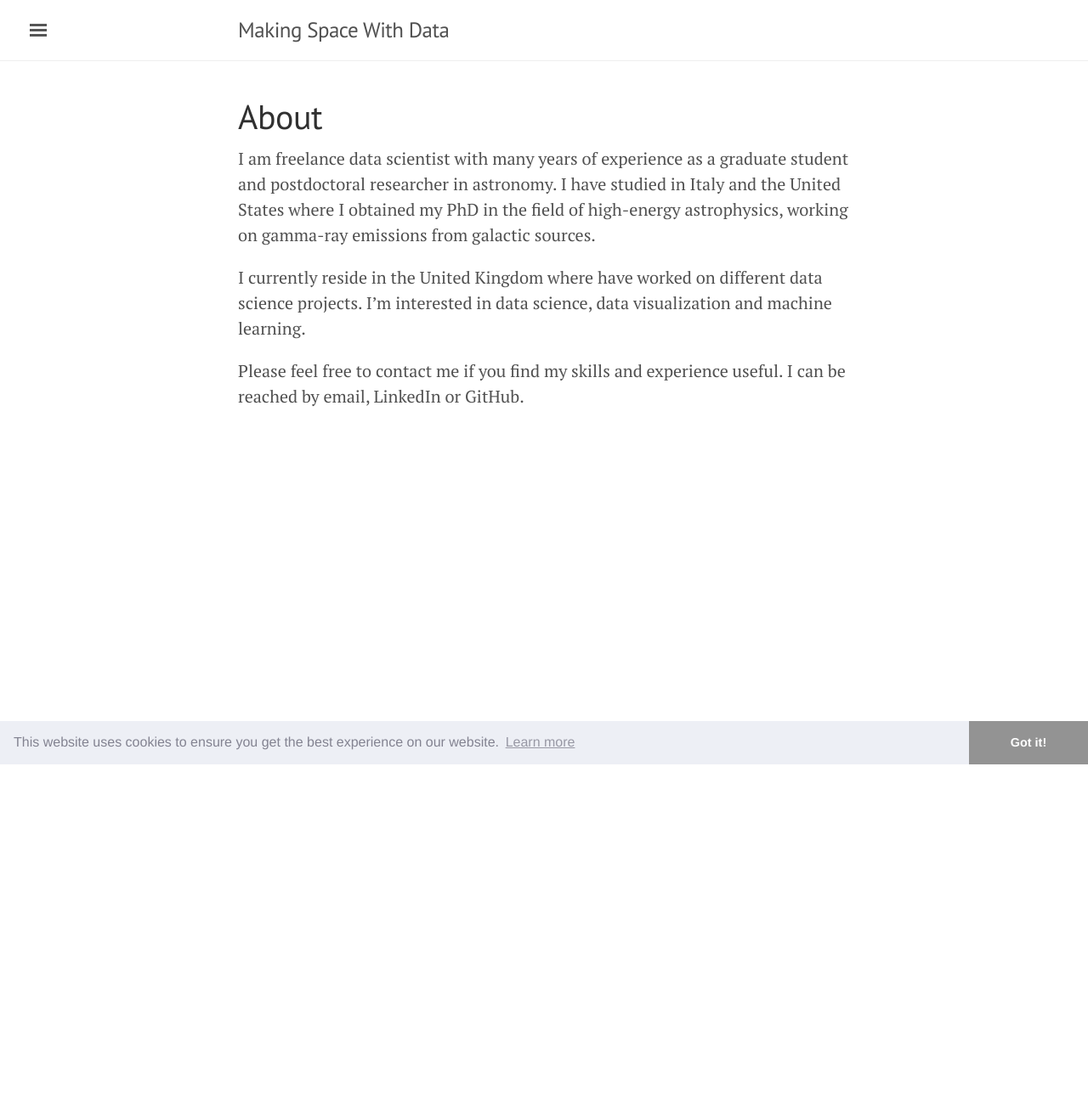
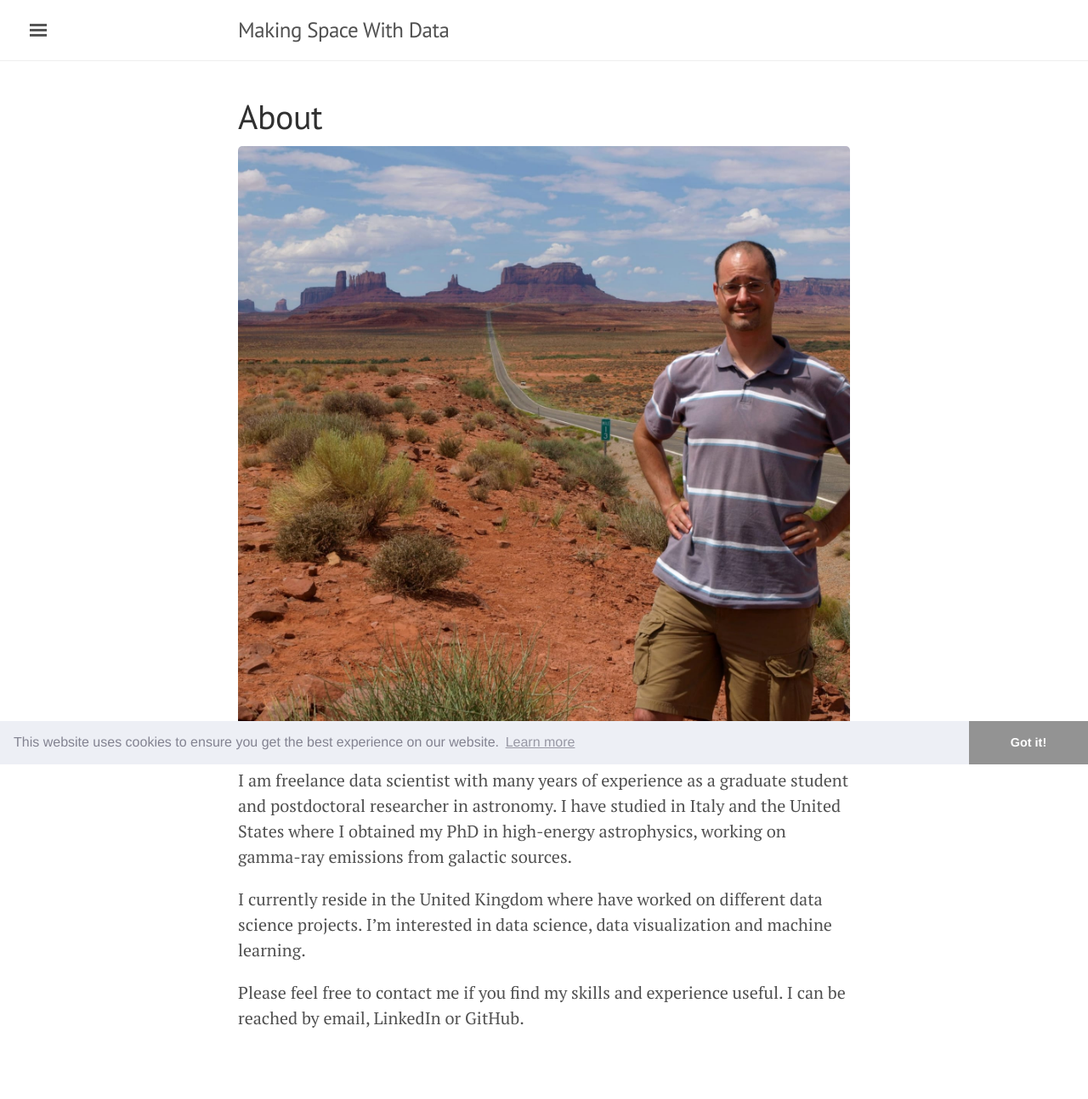
Before and after one commit to capac/personal-homepage, a Jekyll site: the page built from about.md, in a window 1280 px wide. Shown: the whole page at 85% size. Built offline with Jekyll 4.4.1, drawn with Linux system fonts in a browser that asks for light colours; before the commit the page ends 900 px from its top, so only the background shows below that.

Commit message:
Minor corrections

```diff
--- a/about.md
+++ b/about.md
@@ -4,7 +4,9 @@ title: About
 permalink: /about/
 ---
 
-I am freelance data scientist with many years of experience as a graduate student and postdoctoral researcher in astronomy. I have studied in Italy and the United States where I obtained my PhD in the field of high-energy astrophysics, working on gamma-ray emissions from galactic sources.
+![Monument Valley](/assets/about/monument-valley.jpg "Monument Valley")
+
+I am freelance data scientist with many years of experience as a graduate student and postdoctoral researcher in astronomy. I have studied in Italy and the United States where I obtained my PhD in high-energy astrophysics, working on gamma-ray emissions from galactic sources.
 
 I currently reside in the United Kingdom where have worked on different data science projects. I'm interested in data science, data visualization and machine learning.
 
```
